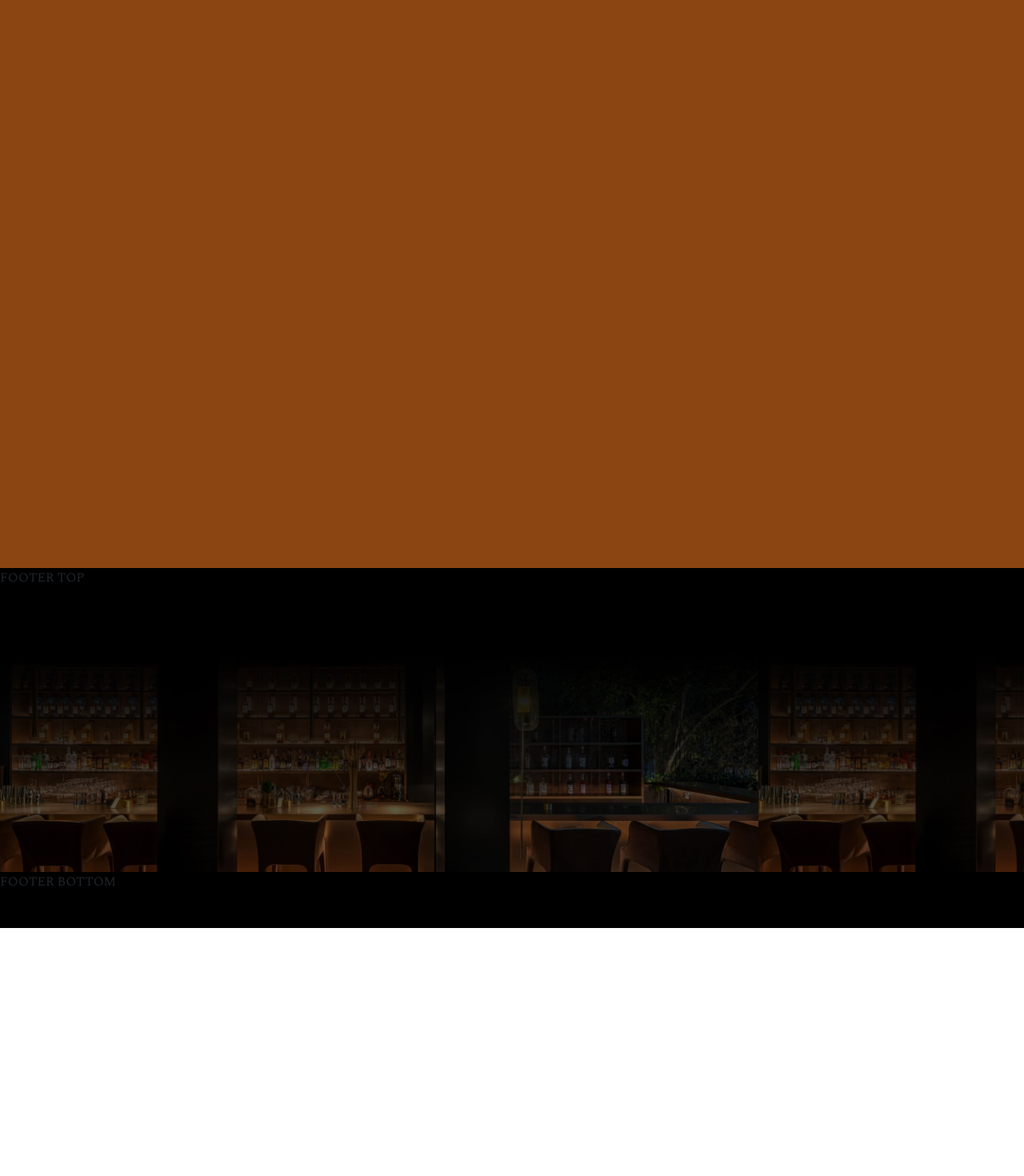
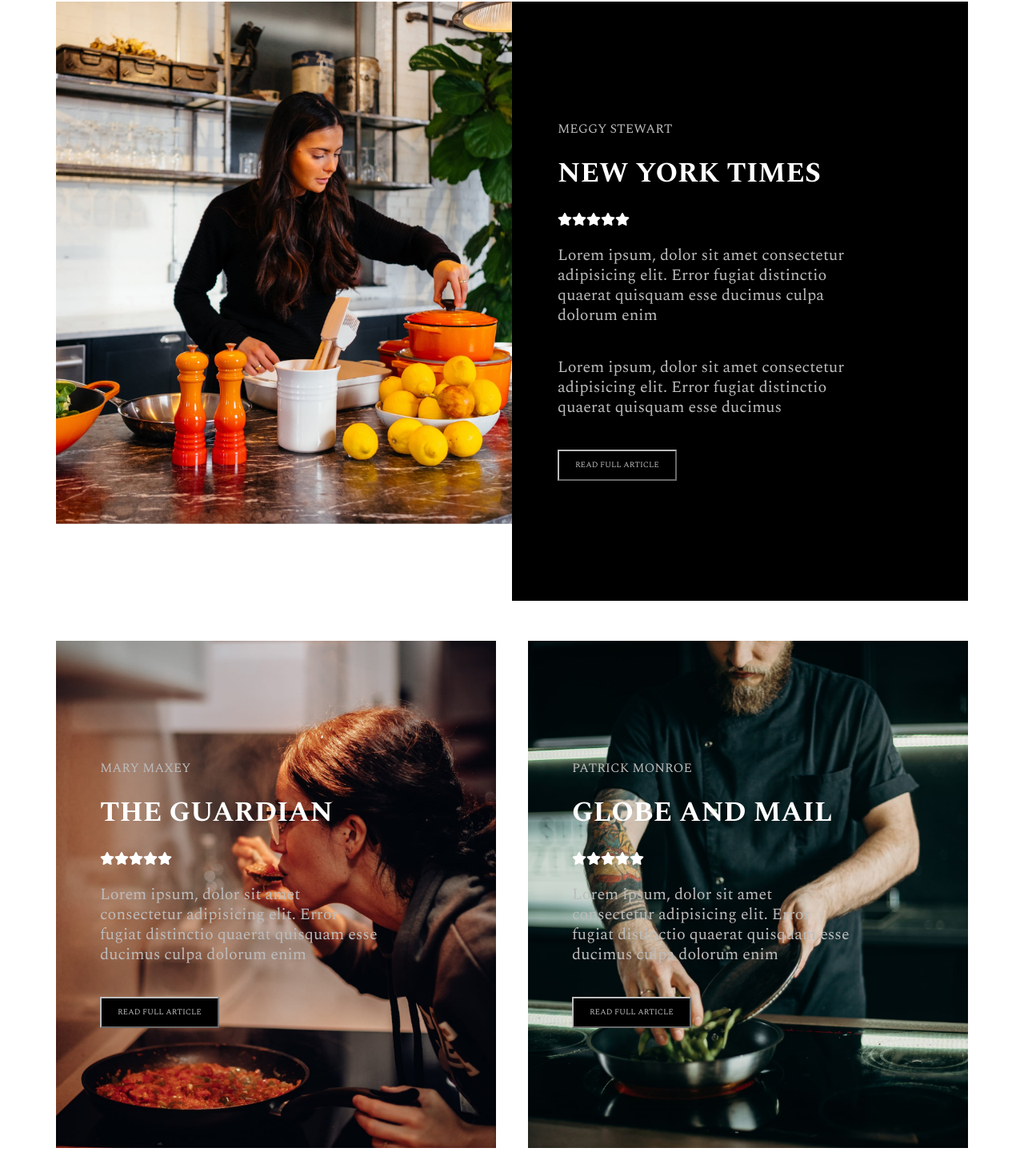
Before and after one commit to matteofab10/proj-html-vuejs, a Vue app: page / in a window 1280 px wide. Shown: the part 2870-4340 px from the top of the page at 80% size. Before the commit the page ends 4030 px from the top, so only its background shows below. Built offline with nearby package versions, Linux system fonts and the light colour scheme.

Commit message:
sezione 4 (da fixare)

```diff
--- a/src/components/Main.vue
+++ b/src/components/Main.vue
@@ -51,8 +51,58 @@
         </div>
       </div>
     </section>
-    <section class="mf-critics">
-
+    <section class="mf-critics container ps-0 pe-0">
+      <h3>What critics are saying about us</h3>
+      <div class="mf-critics-top">
+        <div class="mf-critics-top-left">
+          <img src="../assets/img/blog72x.jpg" alt="blog72-image">
+        </div>
+        <div class="mf-critics-top-right">
+          <div class="mf-card">
+            <h6>meggy stewart</h6>
+            <h4>new york times</h4>
+            <i class="fas fa-star"></i>
+            <i class="fas fa-star"></i>
+            <i class="fas fa-star"></i>
+            <i class="fas fa-star"></i>
+            <i class="fas fa-star"></i>
+            <h5>Lorem ipsum, dolor sit amet consectetur adipisicing elit. Error fugiat distinctio quaerat quisquam esse ducimus culpa dolorum enim</h5>
+            <h5>Lorem ipsum, dolor sit amet consectetur adipisicing elit. Error fugiat distinctio quaerat quisquam esse ducimus</h5>
+            <button>read full article</button>
+          </div>
+        </div>
+      </div>
+      <div class="mf-critics-bottom">
+        <div class="mf-critics-bottom-left">
+          <div class="mf-card">
+            <h6>mary maxey</h6>
+            <h4>the guardian</h4>
+            <i class="fas fa-star"></i>
+            <i class="fas fa-star"></i>
+            <i class="fas fa-star"></i>
+            <i class="fas fa-star"></i>
+            <i class="fas fa-star"></i>
+            <h5>Lorem ipsum, dolor sit amet consectetur adipisicing elit. Error fugiat distinctio quaerat quisquam esse ducimus culpa dolorum enim</h5>
+            <button>read full article</button>
+          </div>
+        </div>
+        <div class="mf-critics-bottom-right">
+          <div class="mf-card">
+            <h6>patrick monroe</h6>
+            <h4>globe and mail</h4>
+            <i class="fas fa-star"></i>
+            <i class="fas fa-star"></i>
+            <i class="fas fa-star"></i>
+            <i class="fas fa-star"></i>
+            <i class="fas fa-star"></i>
+            <h5>Lorem ipsum, dolor sit amet consectetur adipisicing elit. Error fugiat distinctio quaerat quisquam esse ducimus culpa dolorum enim</h5>
+            <button>read full article</button>
+          </div>
+        </div>
+      </div>
+    </section>
+    <section class="mf-kung">
+      <h5>kung pao chicken - $32</h5>
     </section>
   </main>
 </template>
@@ -196,14 +246,167 @@
 
 .mf-critics {
   width: 100%;
-  height: 900px;
-  background-color: saddlebrown;
+  background-color: white;
+  padding-top: 100px;
+  h3 {
+    text-align: center;
+    font-style: italic;
+    color: black;
+    padding-bottom: 50px;
+  }
+  .mf-critics-top {
+    display: flex;
+    width: 100%;
+    padding-bottom: 50px;
+    .mf-critics-top-left {
+      width: 50%;
+      img {
+        width: 100%;
+      }
+    }
+    .mf-critics-top-right {
+      width: 50%;
+      background-color: black;
+      .mf-card {
+        width: 80%;
+        margin: 0 auto;
+        padding: 150px 0 150px 0;
+        h6 {
+          text-transform: uppercase;
+          color: #bcbcbc;
+          margin-bottom: 25px;
+        }
+        h4 {
+          text-transform: uppercase;
+          color: white;
+          font-size: 35px;
+          font-weight: bold;
+          margin-bottom: 25px;
+        }
+        i {
+          color: white;
+          margin-bottom: 25px;
+        }
+        h5 {
+          color: #bcbcbc;
+          padding-right: 20%;
+          margin-bottom: 40px;
+          line-height: 25px;
+        }
+        button {
+          background-color: black;
+          color: #bcbcbc;
+          text-transform: uppercase;
+          font-size: 10px;
+          padding: 10px 20px 10px 20px;
+          border-color: #bcbcbc;
+        }
+      }
+    }
+  }
+  .mf-critics-bottom {
+    display: flex;
+    width: 100%;
+    padding-bottom: 70px;
+    .mf-critics-bottom-left {
+      width: 50%;
+      background-image: url('../assets/img/info52x.jpg');
+      background-size: cover;
+      background-position: 50% 50%;
+      margin-right: 40px;
+      .mf-card {
+        width: 80%;
+        margin: 0 auto;
+        padding: 150px 0 150px 0;
+        h6 {
+          text-transform: uppercase;
+          color: #bcbcbc;
+          margin-bottom: 25px;
+        }
+        h4 {
+          text-transform: uppercase;
+          color: white;
+          font-size: 35px;
+          font-weight: bold;
+          margin-bottom: 25px;
+        }
+        i {
+          color: white;
+          margin-bottom: 25px;
+        }
+        h5 {
+          color: #bcbcbc;
+          padding-right: 20%;
+          margin-bottom: 40px;
+          line-height: 25px;
+        }
+        button {
+          background-color: black;
+          color: #bcbcbc;
+          text-transform: uppercase;
+          font-size: 10px;
+          padding: 10px 20px 10px 20px;
+          border-color: #bcbcbc;
+        }
+      }
+    }
+    .mf-critics-bottom-right {
+      width: 50%;
+      background-image: url('../assets/img/info12x.jpg');
+      background-size: cover;
+      background-position: 50% 50%;
+      .mf-card {
+        width: 80%;
+        margin: 0 auto;
+        padding: 150px 0 150px 0;
+        h6 {
+          text-transform: uppercase;
+          color: #bcbcbc;
+          margin-bottom: 25px;
+        }
+        h4 {
+          text-transform: uppercase;
+          color: white;
+          font-size: 35px;
+          font-weight: bold;
+          margin-bottom: 25px;
+        }
+        i {
+          color: white;
+          margin-bottom: 25px;
+        }
+        h5 {
+          color: #bcbcbc;
+          padding-right: 20%;
+          margin-bottom: 40px;
+          line-height: 25px;
+        }
+        button {
+          background-color: black;
+          color: #bcbcbc;
+          text-transform: uppercase;
+          font-size: 10px;
+          padding: 10px 20px 10px 20px;
+          border-color: #bcbcbc;
+        }
+      }
+    }
+  }
 }
 
-.section-4 {
+.mf-kung {
   width: 100%;
-  height: 450px;
-  background-color: violet;
+  height: 500px;
+  background-image: url('../assets/img/page52x.jpg');
+  background-size: cover;
+  h5 {
+    text-transform: uppercase;
+    font-size: 15px;
+    color: #bcbcbc;
+    text-align: center;
+    padding-top: 24%;
+    font-weight: bold;
+  }
 }
 
 .section-5 {
```
